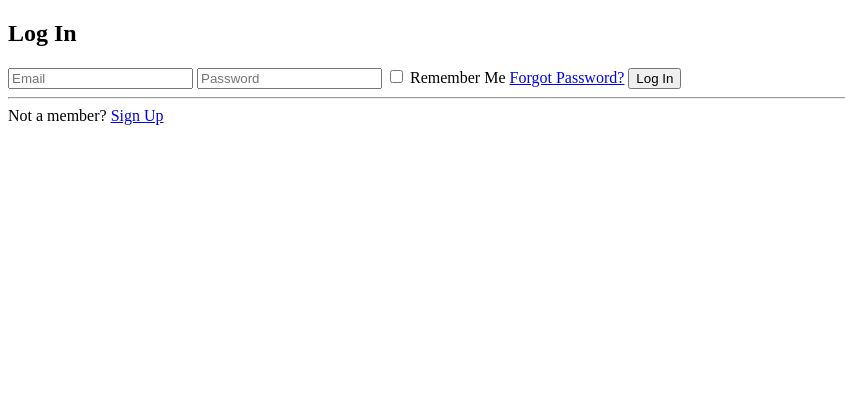
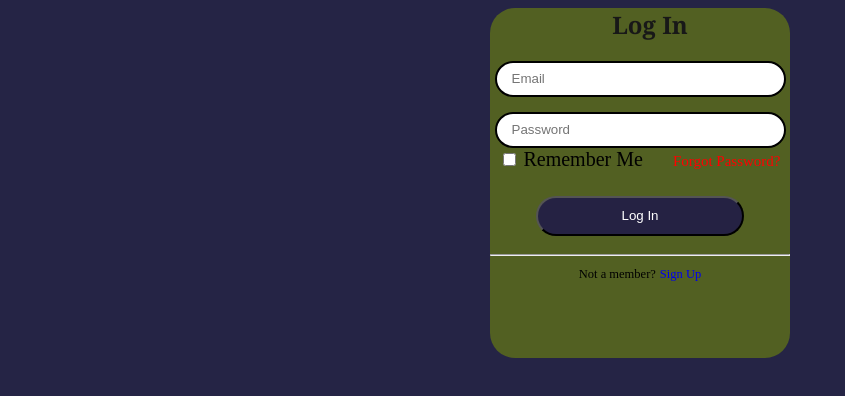
Before and after one commit to Bhavesh9586/hareshchaudhary, a plain HTML site: page index.html in a window 1280 px wide. Shown: the whole page, without its empty margins (0-845 px from the left). Drawn offline with Linux system fonts and the light colour scheme.

Commit message:
Update index.html

```diff
--- a/index.html
+++ b/index.html
@@ -5,7 +5,7 @@
 
 <head>
     <title>Log In</title>
-    <link rel="stylesheet" href="h2.css">
+    <link rel="stylesheet" href="style.css">
 
 </head>
 
```
